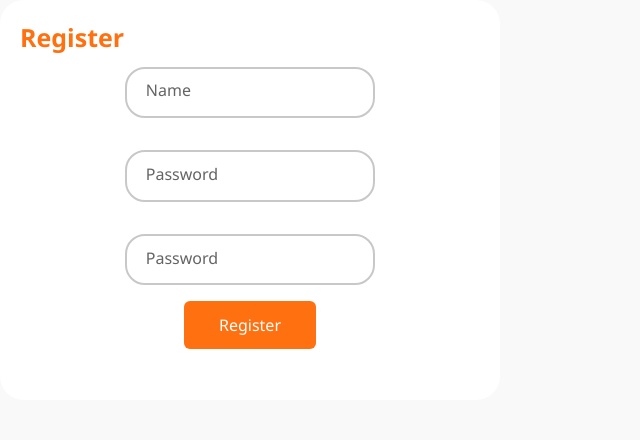
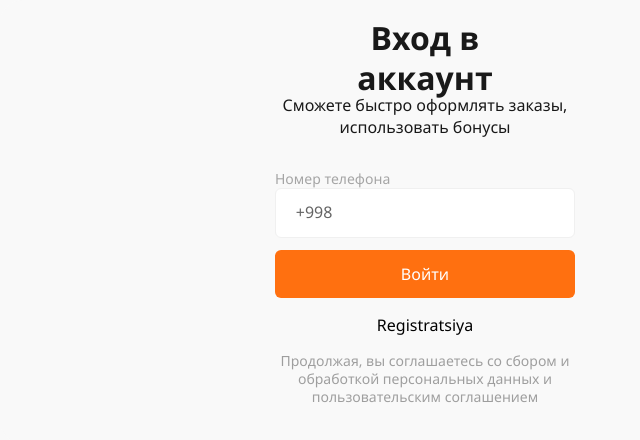
Before and after one commit to alibek-jumaniyazov/restoran_to_react, a React (Create React App) app: page /login in a window 1280 px wide. Shown: the top 440 px of the page, without its empty margins (0-640 px from the left). Built offline with nearby package versions, Linux system fonts and the light colour scheme.

Commit message:
add login

```diff
--- a/src/components/HomeHeader.jsx
+++ b/src/components/HomeHeader.jsx
@@ -9,6 +9,7 @@ import { useState } from 'react'
 import KarzinkaPizza from './KarzinkaPizza'
 import Login from '../pages/Login'
 import xx from '../images/Cross.svg'
+import Register from './Register'
 
 export default function HomeHeader({ karzinka ,setKarzinka ,setTotal ,total }) {
 
@@ -35,6 +36,8 @@ const [login , setLogin] = useState("none")
     function loginClose(){
         setLogin("none")
     }
+
+    const [regiter , setRegister] = useState('true')
 
     return (
         <div className="HomeHeader">
@@ -96,7 +99,14 @@ const [login , setLogin] = useState("none")
             </div>
             <div className={login}>
                 <div className="loginX">
-                     <Login/>
+                    {
+                        regiter == 'true' ?
+                        <Login setRegister={setRegister}/>
+                        :
+
+                        <Register setRegister={setRegister}/>
+                    }
+
                      <img onClick={() => loginClose()} src={xx} alt="" />
                 </div>
             </div>
--- /dev/null
+++ b/src/components/Register.jsx
@@ -0,0 +1,66 @@
+import React, { useState } from 'react';
+import "../styles/login.css"
+import LogoName from '../images/Group 152.svg'
+
+function Register({setRegister}) {
+  const [name, setName] = useState("");
+  const [password, setPassword] = useState("");
+
+  const handleSubmit = (event) => {
+    event.preventDefault();
+
+    if (name.trim() === ""  || password.trim() === "") {
+      alert("Please fill in all fields.");
+    }
+    if (password.length < 9) {
+      alert("Password must be at least 9 characters.");
+
+    }
+  };
+        function nextPage(){
+            if (password.length == 9 && name.trim() != "") {
+                setRegister("true")
+              }
+
+        }
+  return (
+    <form onSubmit={handleSubmit}>
+
+<h1 className="registerTitle">Вход в аккаунт</h1>
+
+
+      <div class="inputGroup">
+        <input
+          type="text"
+          id="name"
+          name="name"
+          value={name}
+          autocomplete="off"
+          onChange={(event) => setName(event.target.value)}
+          required
+        />
+        <label for="name">Name</label>
+      </div>
+
+
+      <div class="inputGroup">
+        {/* <p>Номер телефона</p> */}
+        <input
+          type="tel"
+          id="tel"
+          name="tel"
+          value={password}
+          autocomplete="off"
+          onChange={(event) => setPassword(event.target.value)}
+          required
+          minLength={9}
+        />
+        <label for="name">+998</label>
+      </div>
+      <button onClick={() => nextPage()} className='btnLogin' type="submit">Register</button>
+      <a onClick={() => setRegister("true")}>login</a>
+    </form>
+  );
+}
+
+export default Register;
--- a/src/pages/Login.jsx
+++ b/src/pages/Login.jsx
@@ -1,27 +1,18 @@
 import React, { useState } from 'react';
 import "../styles/login.css"
-import LogoName from '../images/Group 152.svg'
 
-function Login() {
-  const [name, setName] = useState("");
-  const [password1, setPassword1] = useState("");
+function Login({setRegister}) {
   const [password, setPassword] = useState("");
 
   const handleSubmit = (event) => {
     event.preventDefault();
 
-    if (name.trim() === "" || password1.trim() === "" || password.trim() === "") {
+    if (password.trim() === "") {
       alert("Please fill in all fields.");
     }
-     if (password1.length < 8) {
-      alert("Password must be at least 8 characters.");
-    }  else if (password != password1) {
-      alert("Parollar bir biri bilan teng emas  ");
-     } else {
-      console.log("Name:", name);
-      console.log("Password", password1);
-      console.log("Password:", password);
-
+    if (password.length > 9) {
+      alert("Password must be at least 9 characters.");
+    } else {
       // submit the form
     }
   };
@@ -29,48 +20,28 @@ function Login() {
   return (
     <form onSubmit={handleSubmit}>
 
-    <p className='loginLogo'  >Register</p>
+
+      <h1 className="registerTitle">Вход в аккаунт</h1>
+      <span>Сможете быстро оформлять заказы,
+        использовать бонусы</span>
 
       <div class="inputGroup">
+        <p>Номер телефона</p>
         <input
-          type="text"
-          id="name"
-          name="name"
-          value={name}
-          autocomplete="off"
-          onChange={(event) => setName(event.target.value)}
-          required
-        />
-        <label for="name">Name</label>
-      </div>
-
-
-      <div class="inputGroup">
-      <input
-          type="password"
-          id="password"
-          name="password"
-          value={password1}
-          autocomplete="off"
-          onChange={(event) => setPassword1(event.target.value)}
-          minLength={8}
-          required
-        />
-        <label for="name">Password</label>
-      </div>
-      <div class="inputGroup">
-        <input
-          type="password"
-          id="password"
-          name="password"
+          type="tel"
+          id="tel"
+          name="tel"
           value={password}
           autocomplete="off"
           onChange={(event) => setPassword(event.target.value)}
           required
+          minLength={9}
         />
-        <label for="name">Password</label>
+        <label for="name">+998</label>
       </div>
-      <button className='btnLogin' type="submit">Register</button>
+      <button className='btnLogin' type="submit">Войти</button>
+      <p onClick={() => setRegister("false")}>Registratsiya</p>
+      <p className='loginFootertext'>Продолжая, вы соглашаетесь со сбором и обработкой персональных данных и пользовательским соглашением</p>
     </form>
   );
 }
--- a/src/styles/login.css
+++ b/src/styles/login.css
@@ -4,13 +4,15 @@ form {
   justify-content: center;
   align-items: center;
   flex-direction: column;
-  width: 500px;
-  height: 400px;
-  background-color: white;
   padding: 25px;
+  width: 850px;
+  height: 444px;
+  background: #F9F9F9;
   border-radius: 24px;
+  gap: 16px;
 }
-.loginLogo{
+
+.loginLogo {
   position: absolute;
   top: 20px;
   left: 20px;
@@ -18,11 +20,14 @@ form {
   font-size: 25px;
   font-weight: 600;
 }
+
 .inputGroup {
   font-family: 'Segoe UI', sans-serif;
   margin: 1em 0 1em 0;
-  max-width: 250px;
   position: relative;
+  height: 48px;
+  width: 300px;
+  gap: 8px;
 }
 
 .inputGroup input {
@@ -31,8 +36,12 @@ form {
   outline: none;
   border: 2px solid rgb(200, 200, 200);
   background-color: transparent;
-  border-radius: 20px;
   width: 100%;
+  background: #FFFFFF;
+  border: 1px solid #F0F0F0;
+  border-radius: 6px;
+  border-radius: 6px;
+
 }
 
 .inputGroup label {
@@ -59,9 +68,7 @@ form {
   display: flex;
   justify-content: center;
   align-items: center;
-  padding: 13px 35px;
   background: #FF7010;
-  border-radius: 6px;
   font-weight: 400;
   font-size: 16px;
   line-height: 22px;
@@ -69,6 +76,11 @@ form {
   border: none;
   transition: all 0.4s ease;
   cursor: pointer;
+  padding: 13px 40px;
+  gap: 10px;
+  width: 300px;
+  height: 48px;
+  border-radius: 6px;
 }
 
 .btnLogin:active {
@@ -88,21 +100,67 @@ form {
   backdrop-filter: blur(16px);
   z-index: 9999999999;
 }
-.none{
-  display: none!important;
+
+.none {
+  display: none !important;
 }
-.loginX{
+
+.loginX {
   display: flex;
   justify-content: flex-start;
   align-items: flex-start;
   gap: 30px;
 }
-.loginX img{
+
+.loginX img {
   transition: all 0.4s ease;
   cursor: pointer;
-  width: 27 px;
+  width: 27px;
 }
-.loginX img:active{
+
+.loginX img:active {
   scale: 80%;
   transition: all 0.4s ease;
 }
+
+.registerTitle {
+  font-weight: 600;
+  font-size: 32px;
+  line-height: 40px;
+  display: flex;
+  align-items: center;
+  text-align: center;
+  color: #191919;
+  width: 240px;
+  height: 40px;
+}
+
+form span {
+  font-weight: 400;
+  font-size: 16px;
+  line-height: 22px;
+  text-align: center;
+  color: #191919;
+  width: 380px;
+  height: 44px;
+}
+
+.inputGroup p {
+  font-weight: 400;
+  font-size: 14px;
+  line-height: 18px;
+  display: flex;
+  align-items: center;
+  color: #A5A5A5;
+}
+
+.loginFootertext{
+  font-weight: 400;
+  font-size: 14px;
+  line-height: 18px;
+  text-align: center;
+  color: #191919;
+  opacity: 0.4;
+  width: 320px;
+  height: 54px;
+}
```
